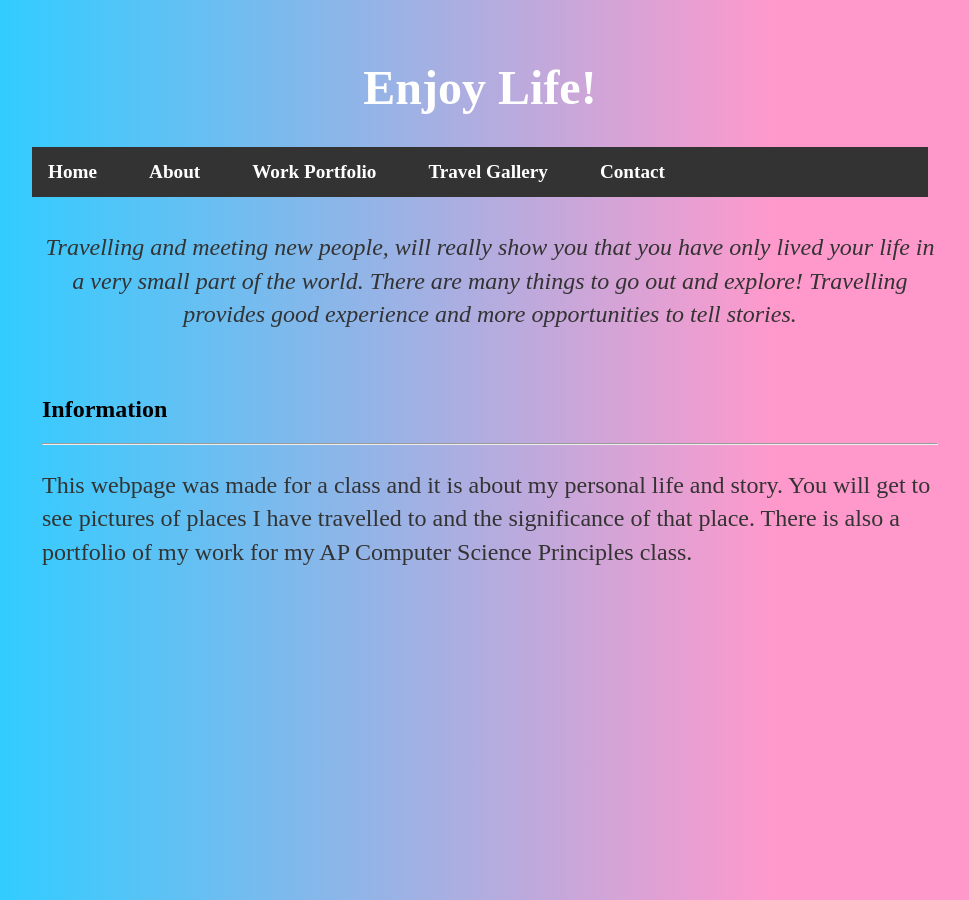
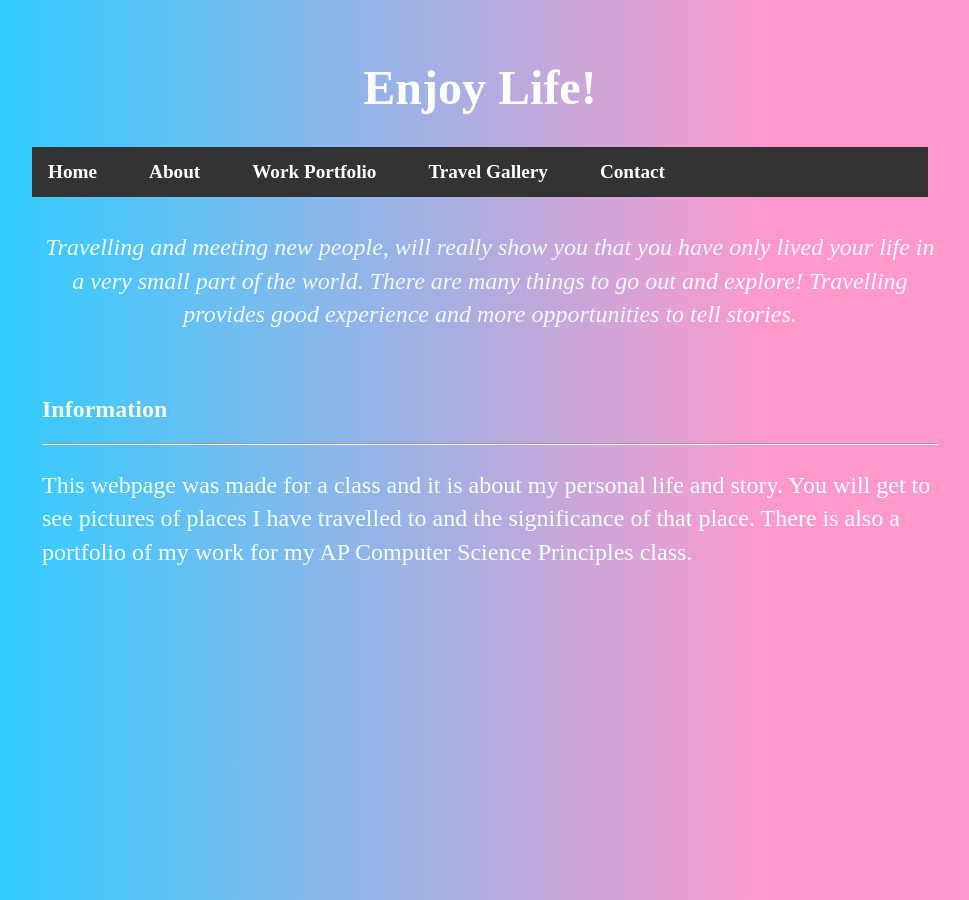
Before and after one commit to CNakano7/CNakano7.github.io, a Jekyll site: the page index.html, which Jekyll copies as it is, in a window 1280 px wide. Shown: the whole page, without its empty margins (160-1129 px from the left). Built offline with Jekyll 4.4.1, drawn with Linux system fonts in a browser that asks for light colours.

Commit message:
Update index.html

```diff
--- a/index.html
+++ b/index.html
@@ -11,8 +11,10 @@
 
 <h1 style="color:White; text-align: center;">Enjoy Life!</h1>
 
+
 </body>
 
+    <body>
 <nav>
 <ul>
   <li style="font-size:120%;"><a class="active" href="/index.html">Home</a></li>
@@ -24,29 +26,24 @@
 </nav>
 
   <style>
-
        .column {
   float: left;
   padding: 10px;
 }
-
 /* Left column */
 .column.side {
   width: 100%;
 }
-
 /* Middle column */
 .column.middle {
   width: 100%;
 }
-
 /* Clear floats after the columns */
 .row:after {
   content: "";
   display: table;
   clear: both;
 }
-
 /* Responsive layout - makes the two columns stack on top of each other instead of next to each other */
 @media screen and (max-width: 600px) {
   .column.side, .column.middle {
@@ -54,18 +51,16 @@
   }
 }
 </style>
-<body>
-
 
 <div class="row">
   <div class="column side">
-   <p style="text-align:center;"><i>Travelling and meeting new people, will really show you that you have only lived your life in a very small part of the world. There are many things to go out and explore! Travelling provides good experience and more opportunities to tell stories.</i></p>
+   <p style="color:aliceblue; text-align: center;"><i>Travelling and meeting new people, will really show you that you have only lived your life in a very small part of the world. There are many things to go out and explore! Travelling provides good experience and more opportunities to tell stories.</i></p>
   </div>
 
   <div class="column middle">
-    <h2>Information</h2>
+    <h2 style="color: beige">Information</h2>
 	  <hr>
-    <p>This webpage was made for a class and it is about my personal life and story. You will get to see pictures of places I have travelled to and the significance of that place. There is also a portfolio of my work for my AP Computer Science Principles class.
+    <p style="color: azure;">This webpage was made for a class and it is about my personal life and story. You will get to see pictures of places I have travelled to and the significance of that place. There is also a portfolio of my work for my AP Computer Science Principles class.
   </div>
 
 </div>
```
